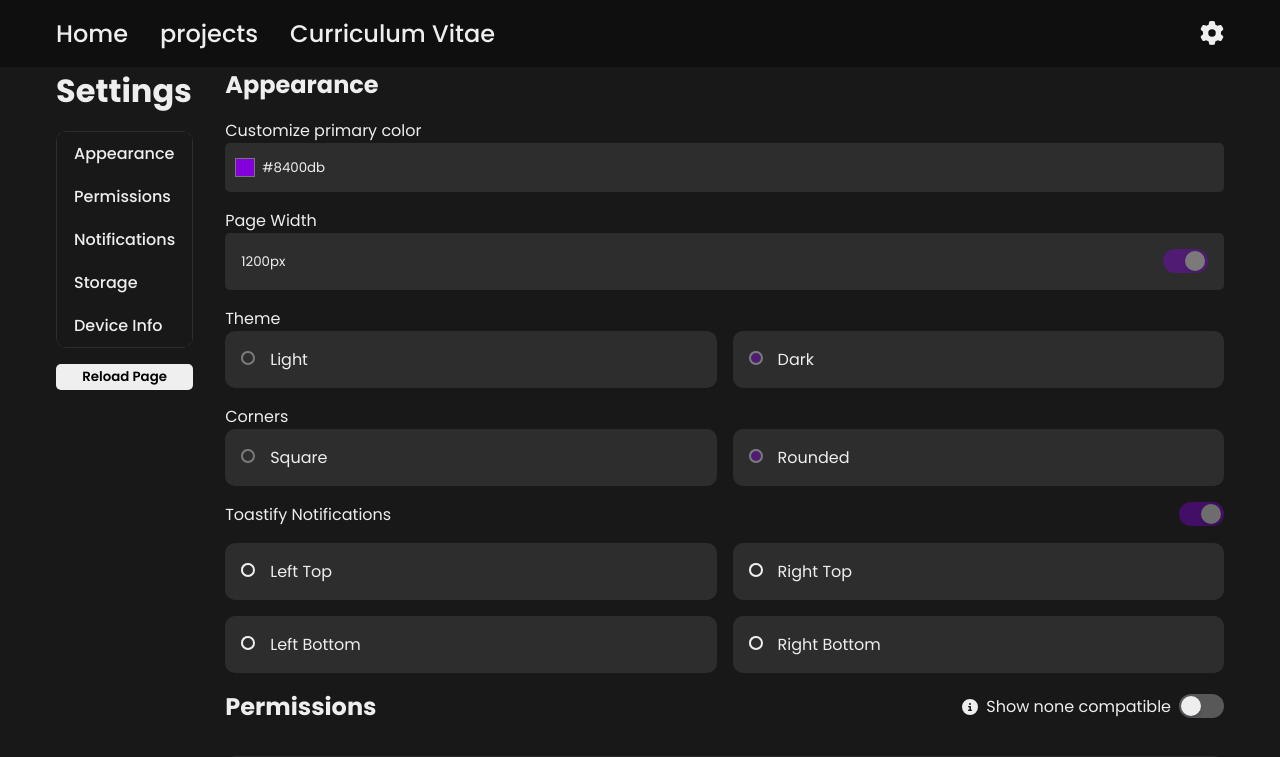
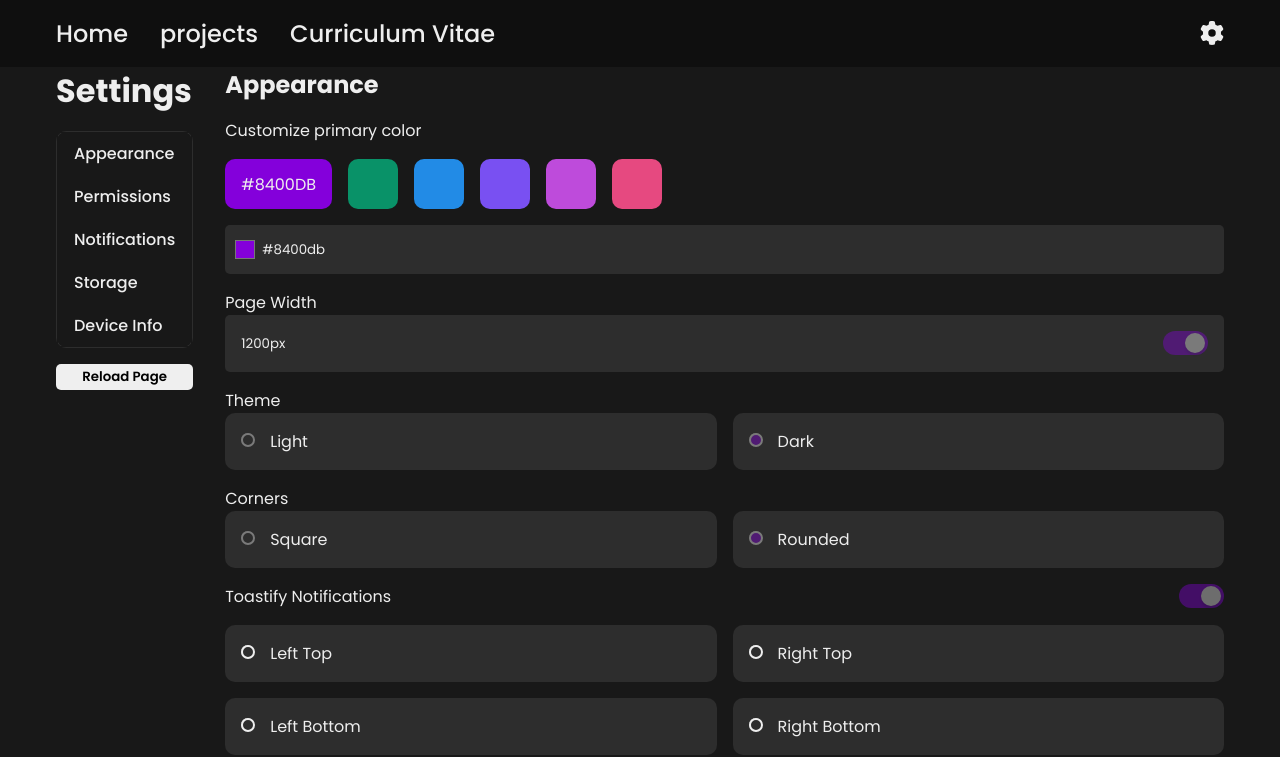
Before and after one commit to LolerSwager/portfolie-2023-react, a React (Create React App) app: page /settings in a window 1280 px wide. Shown: the top 757 px of the page. Built offline with nearby package versions, Linux system fonts and the light colour scheme; no server answers.

Commit message:
new color picker demo

```diff
--- a/src/Components/Settings/Appearance.jsx
+++ b/src/Components/Settings/Appearance.jsx
@@ -1,11 +1,12 @@
-import { faLessThanEqual } from "@fortawesome/free-solid-svg-icons";
 import { useEffect, useState } from "react";
 import { styled } from "styled-components";
+import ColorPalettes from "../buttons/ColorPalettes";
 import RadioButton from "../buttons/RadioButton";
 import ToggleSwitch from "../buttons/ToggleSwitch";
 
 export default function Appearance() {
     const [themeColor, setThemeColor] = useState(localStorage.getItem("color") ? localStorage.getItem("color") : "#8400db");
+    const [colorArray, setColorArray] = useState(["#099268", "#228be6", "#7950f2", "#be4bdb", "#e64980"]);
     const [pageWidth, setPageWidth] = useState("1200px");
 
     useEffect(() => {
@@ -18,6 +19,7 @@ export default function Appearance() {
             <h2 id="Appearance">Appearance</h2>
             <section>
                 <label>Customize primary color</label>
+                <ColorPalettes colorArray={colorArray} themeColor={themeColor} setThemeColor={setThemeColor} />
                 <ColorPicker>
                     <input type="color" onChange={(event) => setThemeColor(event.target.value)} value={themeColor}></input>
                     <input type="text" onChange={(event) => setThemeColor(event.target.value)} value={themeColor} />
--- /dev/null
+++ b/src/Components/buttons/ColorPalettes.jsx
@@ -0,0 +1,42 @@
+import { styled } from "styled-components";
+
+export default function ColorPalettes({ colorArray, themeColor, setThemeColor }) {
+    return (
+        <StyledColorWrapper>
+            <div className="palette" style={{ backgroundColor: `${themeColor}` }}>
+                <p>{themeColor}</p>
+            </div>
+            {colorArray.map((color) => {
+                return <div className="palette" key={color} onClick={() => setThemeColor(color)} style={{ backgroundColor: `${color}` }}></div>;
+            })}
+        </StyledColorWrapper>
+    );
+}
+
+const StyledColorWrapper = styled.div`
+    display: flex;
+    gap: 1rem;
+    margin: 1rem 0;
+    .palette {
+        min-width: 50px;
+        min-height: 50px;
+        border-radius: var(--borderRadius);
+        cursor: pointer;
+        transition: transform 0.2s ease-in-out;
+        display: flex;
+        align-items: center;
+        justify-content: space-between;
+        &:hover {
+            transform: rotate(135deg);
+        }
+        &:first-child {
+            &:hover {
+                transform: rotate(0);
+            }
+        }
+        p {
+            margin: 0 1rem;
+            text-transform: uppercase;
+        }
+    }
+`;
```
